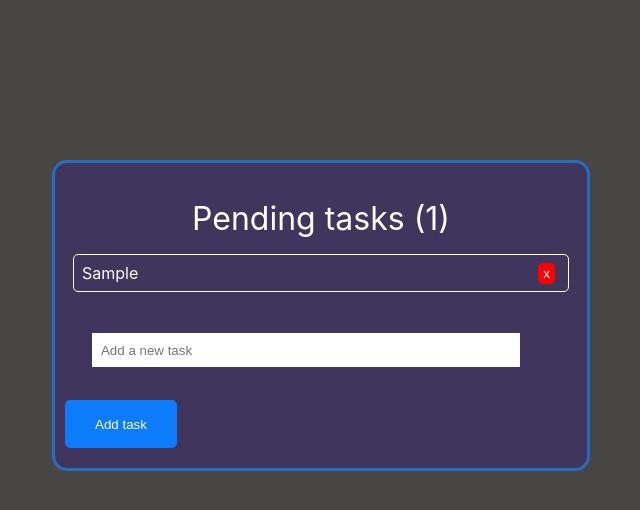
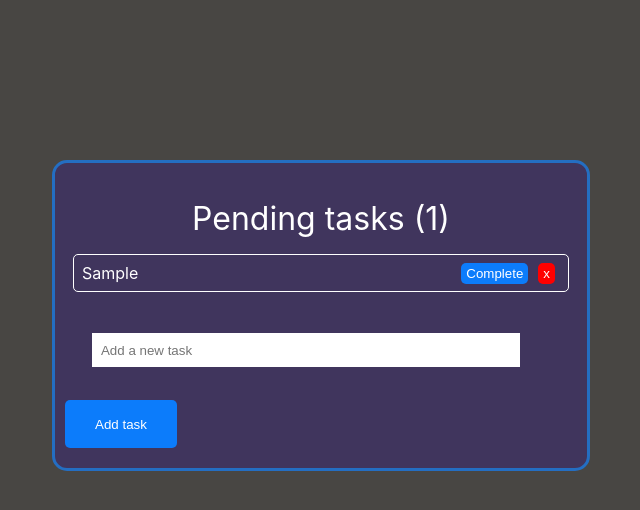
Before and after one commit to Eigis26/SprintReactToDoList, a React (Create React App) app: page / in a window 1280 px wide. Both pictures are taken after typing "Sample" into the empty fields and a click on the button "Add task". Shown: the top 510 px of the page, without its empty margins (319-959 px from the left). Built offline with nearby package versions, Linux system fonts and the light colour scheme.

Commit message:
Adding Complete button to my shopping list

```diff
--- a/src/components/Todo.js
+++ b/src/components/Todo.js
@@ -2,7 +2,7 @@ import React, { useState, useEffect } from 'react';
 import './Todo.css';
 
 
-function Task({ task, index, removeTask,}) {
+function Task({ task, index, removeTask, completeTask,}) {
     return (
         <div
             className="task"
@@ -11,6 +11,7 @@ function Task({ task, index, removeTask,}) {
             {task.title}
 
             <button style={{ background: "red" }} onClick={() => removeTask(index)}>x</button>
+            <button onClick={() => completeTask(index)}>Complete</button>
         </div>
     );
 }
@@ -58,6 +59,11 @@ function Todo() {
         setTasks(newTasks);
     };
 
+    const completeTask = index => {
+        const newTasks = [...tasks];
+        newTasks[index].completed = true;
+        setTasks(newTasks);
+    };
 
     return (
         <div className="todo-container">
@@ -69,6 +75,7 @@ function Todo() {
                     index={index}
                     key={index}
                     removeTask={removeTask}
+                    completeTask={completeTask}
                     />
                 ))}
             </div>
```
